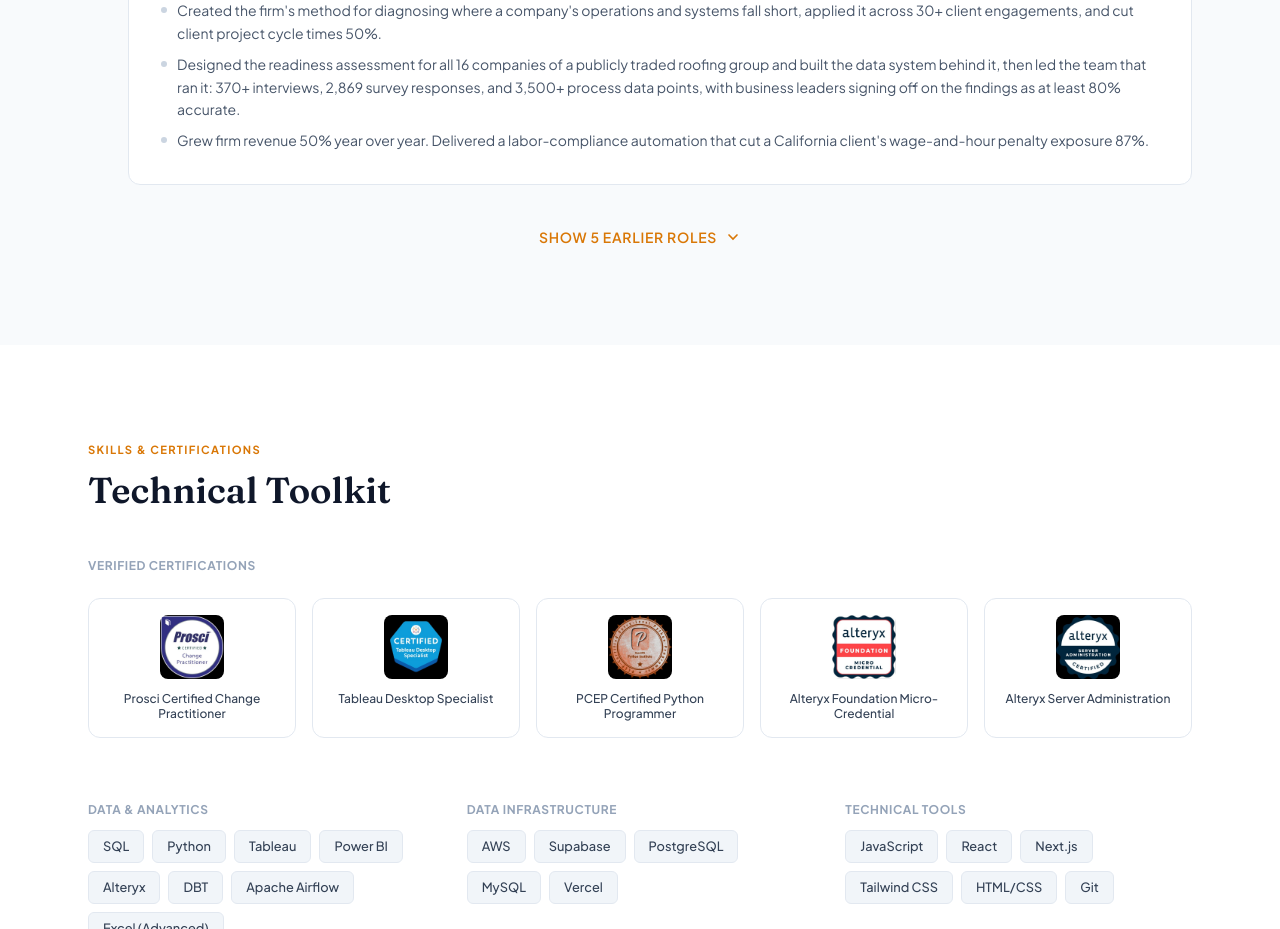
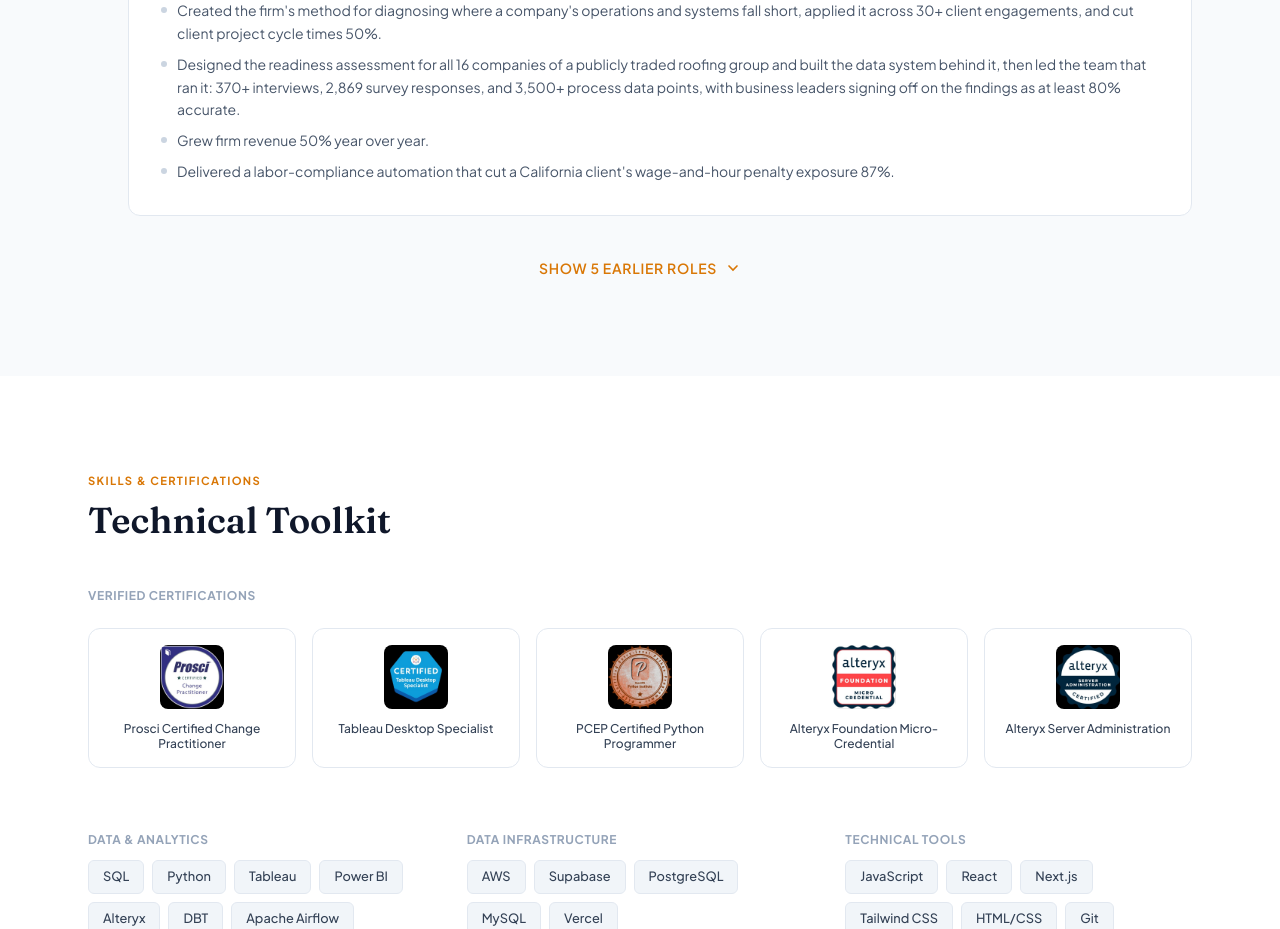
Before and after one commit to cainmenard/cainmenard-portfolio, a Next.js app: page / in a window 1280 px wide. Shown: the part 6720-7649 px from the top of the page. Built offline with nearby package versions, Linux system fonts and the light colour scheme.

Commit message:
Split Automized revenue and compliance results into separate bullets

```diff
--- a/src/data/experience.js
+++ b/src/data/experience.js
@@ -19,7 +19,8 @@ export const EXPERIENCE = [
       'Ran day-to-day operations. Led the full team and owned hiring and firing, performance management, operations strategy, project delivery, and all client and employment contracts.',
       "Created the firm's method for diagnosing where a company's operations and systems fall short, applied it across 30+ client engagements, and cut client project cycle times 50%.",
       "Designed the readiness assessment for all 16 companies of a publicly traded roofing group and built the data system behind it, then led the team that ran it: 370+ interviews, 2,869 survey responses, and 3,500+ process data points, with business leaders signing off on the findings as at least 80% accurate.",
-      "Grew firm revenue 50% year over year. Delivered a labor-compliance automation that cut a California client's wage-and-hour penalty exposure 87%.",
+      "Grew firm revenue 50% year over year.",
+      "Delivered a labor-compliance automation that cut a California client's wage-and-hour penalty exposure 87%.",
     ],
   },
   {
```
